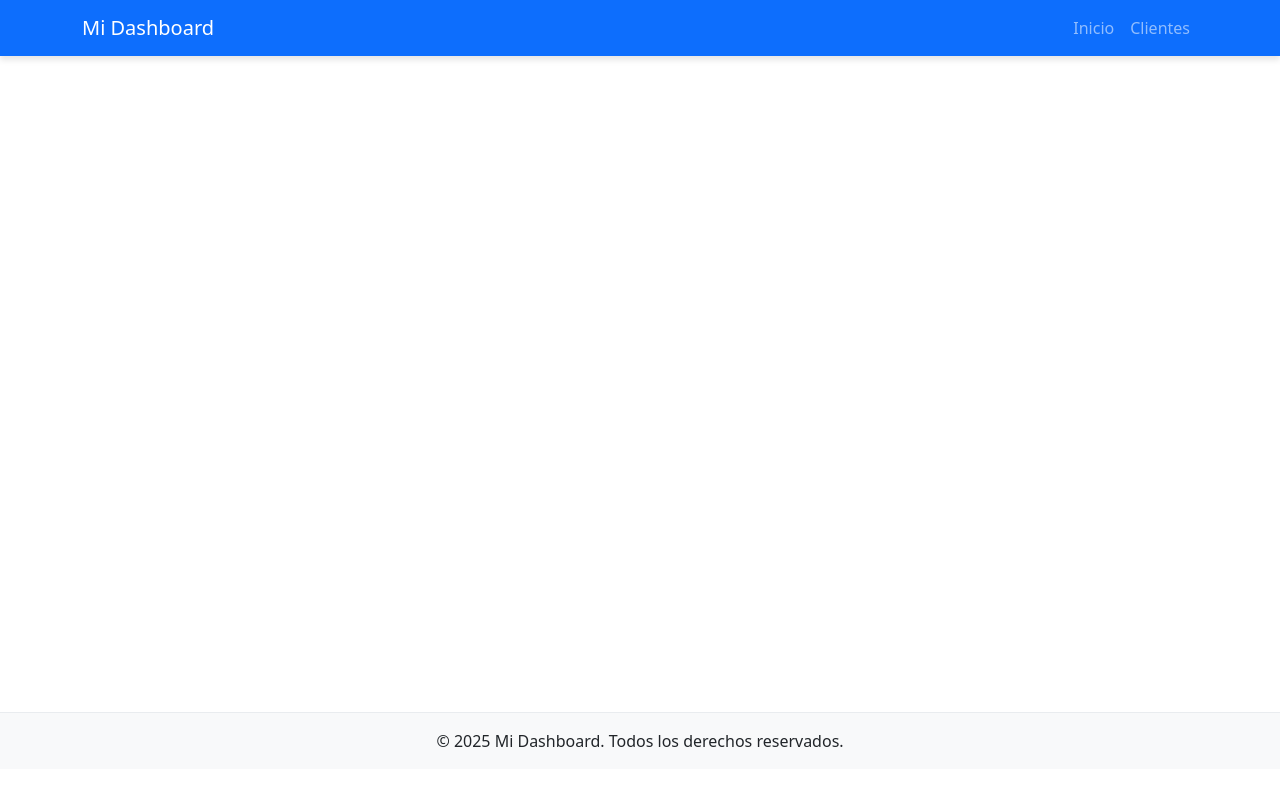
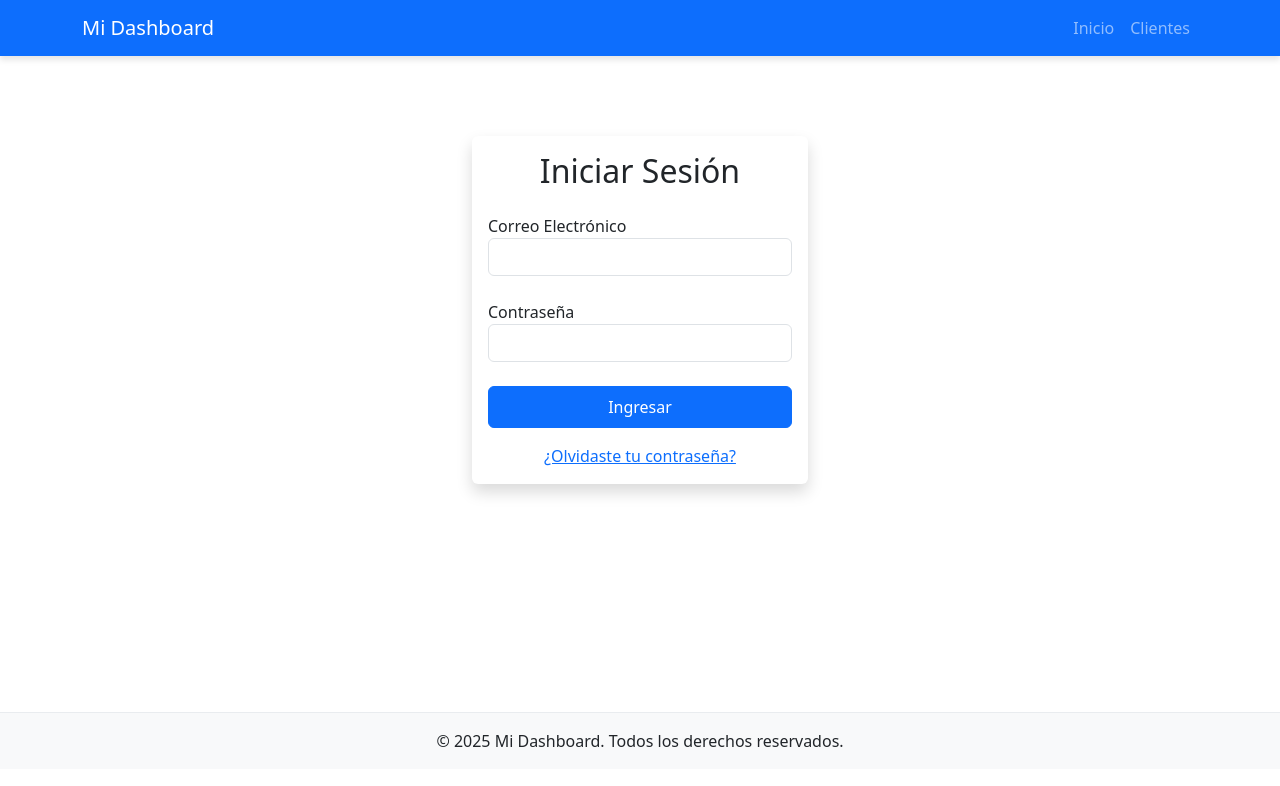
Before and after one commit to jjvadev/krediler-vue, a Vue app: page /login in a window 1280 px wide. Shown: the top 786 px of the page. Built offline with nearby package versions, Linux system fonts and the light colour scheme.

Commit message:
Login Ok

```diff
--- a/package.json
+++ b/package.json
@@ -14,7 +14,7 @@
     "date-fns-tz": "^3.2.0",
     "firebase": "^11.6.1",
     "vue": "^3.2.13",
-    "vue-router": "^4.0.3",
+    "vue-router": "^4.5.1",
     "vuex": "^4.0.0"
   },
   "devDependencies": {
--- a/src/components/Home.vue
+++ b/src/components/Home.vue
@@ -73,6 +73,10 @@
 import { collection, getDocs, query, where } from "firebase/firestore";
 import { db } from "@/firebase";
 import { parseISO } from "date-fns";
+// En src/router/index.js
+import Home from '@/components/Home.vue'; // Cambia esta línea
+// en lugar de:
+// import Home from '@/views/Home.vue';
 
 export default {
   name: "Home",
--- /dev/null
+++ b/src/components/Login.vue
@@ -0,0 +1,98 @@
+<template>
+    <div class="login-container">
+      <div class="card">
+        <div class="card-body">
+          <h2 class="text-center mb-4">Iniciar Sesión</h2>
+
+          <form @submit.prevent="login">
+            <div class="form-group">
+              <label>Correo Electrónico</label>
+              <input v-model="email" type="email" class="form-control" required>
+            </div>
+
+            <div class="form-group">
+              <label>Contraseña</label>
+              <input v-model="password" type="password" class="form-control" required>
+            </div>
+
+            <button type="submit" class="btn btn-primary btn-block" :disabled="loading">
+              <span v-if="!loading">Ingresar</span>
+              <span v-else class="spinner-border spinner-border-sm"></span>
+            </button>
+
+            <div v-if="error" class="alert alert-danger mt-3">
+              {{ error }}
+            </div>
+          </form>
+
+          <div class="text-center mt-3">
+            <router-link to="/forgot-password">¿Olvidaste tu contraseña?</router-link>
+          </div>
+        </div>
+      </div>
+    </div>
+  </template>
+
+  <script>
+  import { signInWithEmailAndPassword } from "firebase/auth";
+  import { auth } from "@/firebase";
+
+  export default {
+    name: 'LoginPage',
+    data() {
+      return {
+        email: '',
+        password: '',
+        loading: false,
+        error: ''
+      }
+    },
+    methods: {
+      async login() {
+        this.loading = true;
+        this.error = '';
+
+        try {
+          await signInWithEmailAndPassword(auth, this.email, this.password);
+          this.$router.push('/');
+        } catch (err) {
+          this.error = this.getErrorMessage(err.code);
+        } finally {
+          this.loading = false;
+        }
+      },
+      getErrorMessage(code) {
+        const messages = {
+          'auth/invalid-email': 'Correo electrónico inválido',
+          'auth/user-disabled': 'Cuenta deshabilitada',
+          'auth/user-not-found': 'Usuario no encontrado',
+          'auth/wrong-password': 'Contraseña incorrecta',
+          'auth/too-many-requests': 'Demasiados intentos. Intenta más tarde.'
+        };
+        return messages[code] || 'Error al iniciar sesión';
+      }
+    }
+  }
+  </script>
+
+  <style scoped>
+  .login-container {
+    max-width: 400px;
+    margin: 0 auto;
+    padding: 2rem;
+  }
+
+  .card {
+    border: none;
+    box-shadow: 0 0.5rem 1rem rgba(0, 0, 0, 0.15);
+  }
+
+  .form-group {
+    margin-bottom: 1.5rem;
+  }
+
+  .btn-block {
+    width: 100%;
+    padding: 0.5rem;
+  }
+  </style>
--- a/src/firebase.js
+++ b/src/firebase.js
@@ -1,8 +1,6 @@
-// src/firebase.js
-
-// Importar las funciones necesarias de Firebase
 import { initializeApp } from "firebase/app";
 import { getFirestore } from "firebase/firestore";
+import { getAuth } from "firebase/auth";
 
 // Configuración de Firebase
 const firebaseConfig = {
@@ -15,10 +13,12 @@ const firebaseConfig = {
   measurementId: "G-7F7RK1PQLX"
 };
 
-// Inicializar Firebase
+// Inicializa Firebase
 const app = initializeApp(firebaseConfig);
 
-// Obtener la referencia a Firestore
+// Obtiene los servicios
 const db = getFirestore(app);
+const auth = getAuth(app);
 
-export { db };
+// Exporta los servicios que necesites
+export { db, auth };
--- a/src/router/index.js
+++ b/src/router/index.js
@@ -1,21 +1,63 @@
 import { createRouter, createWebHistory } from 'vue-router';
-import Home from '../components/Home.vue';
-import Clientes from '../components/Clientes.vue';
-import Prestamos from '@/components/Prestamos.vue';
-import Rutas from '@/components/Rutas.vue';
-import Atrasados from '@/components/Atrasados.vue';
+import Home from '@/components/Home.vue'; // Ajustado a la ubicación correcta
+import Login from '@/components/Login.vue';
+import { auth } from '@/firebase';
 
 const routes = [
-  { path: '/', component: Home },
-  { path: '/clientes', component: Clientes },
-  { path: '/prestamos', component: Prestamos},
-  { path: '/rutas' , component: Rutas},
-  { path: '/atrasados' , component: Atrasados},
+  {
+    path: '/',
+    name: 'Home',
+    component: Home,
+    meta: { requiresAuth: true }
+  },
+  {
+    path: '/login',
+    name: 'Login',
+    component: Login,
+    meta: { requiresAuth: false }
+  },
+  {
+    path: '/clientes',
+    name: 'Clientes',
+    component: () => import('@/components/Clientes.vue'),
+    meta: { requiresAuth: true }
+  },
+  {
+    path: '/prestamos',
+    name: 'Prestamos',
+    component: () => import('@/components/Prestamos.vue'),
+    meta: { requiresAuth: true }
+  },
+  {
+    path: '/rutas',
+    name: 'Rutas',
+    component: () => import('@/components/Rutas.vue'),
+    meta: { requiresAuth: true }
+  },
+  {
+    path: '/atrasados',
+    name: 'Atrasados',
+    component: () => import('@/components/Atrasados.vue'),
+    meta: { requiresAuth: true }
+  }
 ];
 
 const router = createRouter({
-  history: createWebHistory(), // Usa el historial del navegador
-  routes,
+  history: createWebHistory(),
+  routes
+});
+
+router.beforeEach((to, from, next) => {
+  const requiresAuth = to.matched.some(record => record.meta.requiresAuth);
+  const isAuthenticated = auth.currentUser;
+
+  if (requiresAuth && !isAuthenticated) {
+    next('/login');
+  } else if (to.path === '/login' && isAuthenticated) {
+    next('/');
+  } else {
+    next();
+  }
 });
 
 export default router;
```
Also changed, not shown: src/components/ForgotPassword.vue (added, +81 -0 lines), src/components/Navbar.vue (added, +49 -0 lines), 1 other file (tests, documents, lock files or other folders).
